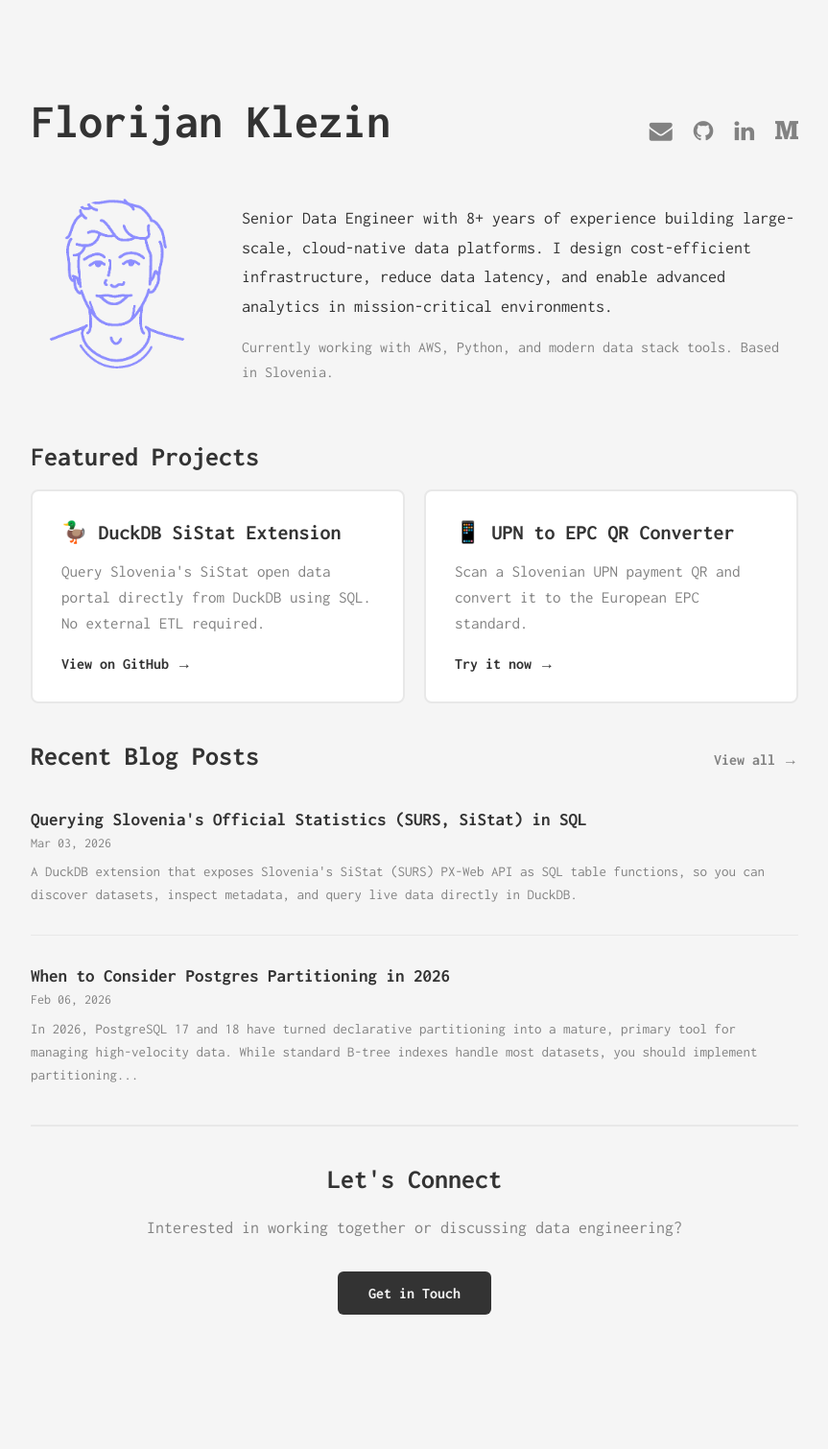
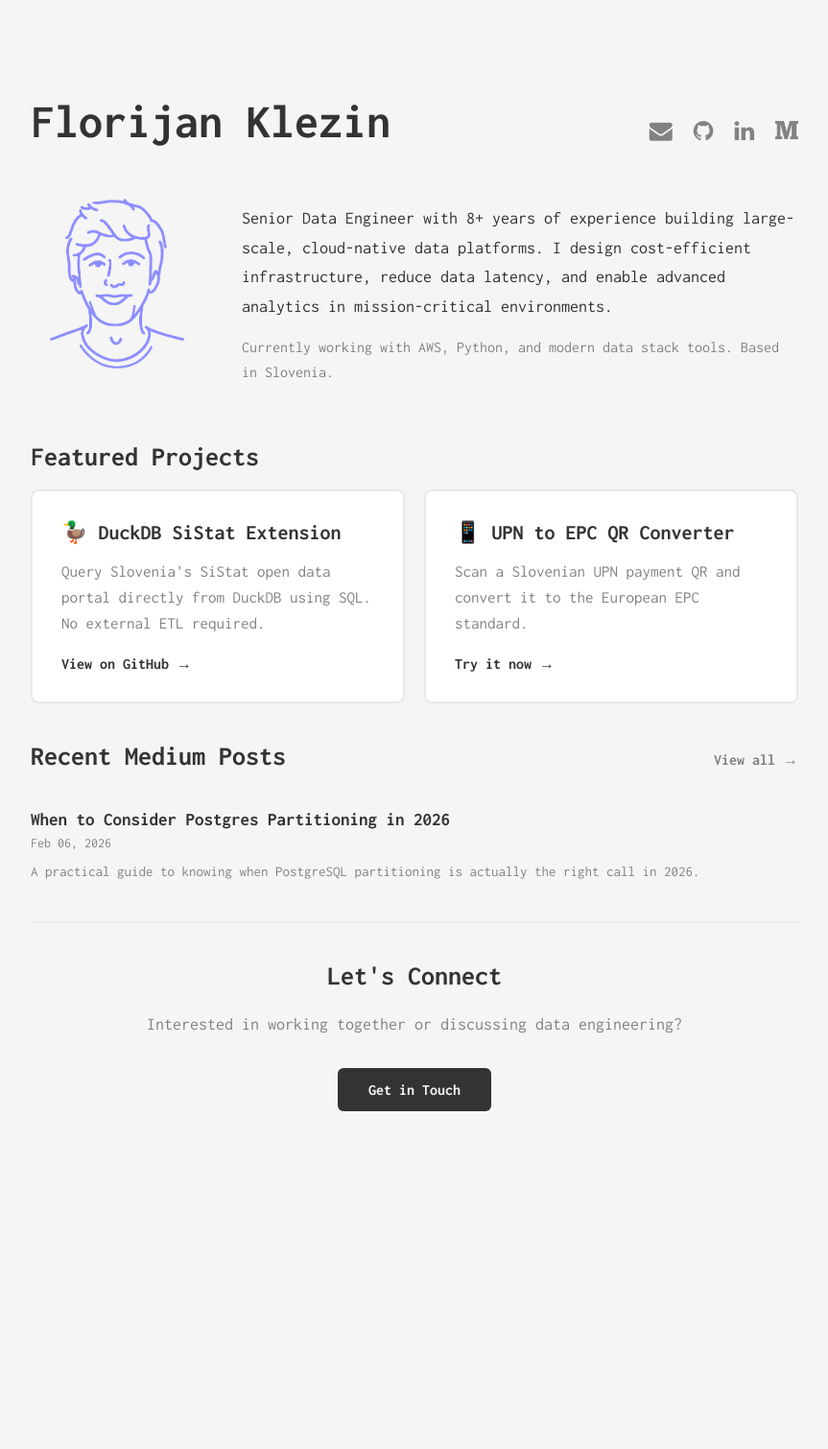
Before and after one commit to fklezin/fklezin.github.io, a Jekyll site: the page built from index.md, in a window 1280 px wide. Shown: the whole page at 96% size, without its empty margins (208-1071 px from the left). Built offline with Jekyll 4.4.1, drawn with Linux system fonts in a browser that asks for light colours; after the commit the page ends 1298 px from its top, so only the background shows below that.

Commit message:
List Medium posts on blog pages

```diff
--- /dev/null
+++ b/_data/medium_posts.yml
@@ -0,0 +1,4 @@
+- title: "When to Consider Postgres Partitioning in 2026"
+  date: 2026-02-06
+  url: "https://medium.com/@fklezin/when-to-consider-postgres-partitioning-in-2026-71189ac88728"
+  excerpt: "A practical guide to knowing when PostgreSQL partitioning is actually the right call in 2026."
--- a/blog.html
+++ b/blog.html
@@ -7,9 +7,9 @@ sitemap:
 ---
 
 <ul class="list-posts">
-    {% for post in site.posts %}
+    {% for post in site.data.medium_posts %}
         <li class="post-teaser">
-            <a href="{{ post.url | prepend: site.baseurl }}">
+            <a href="{{ post.url }}" target="_blank" rel="noopener noreferrer">
                 <span class="post-teaser__title">{{ post.title }}</span>
                 <span class="post-teaser__date">{{ post.date | date: "%d %B %Y" }}</span>
             </a>
--- a/index.md
+++ b/index.md
@@ -34,13 +34,13 @@ permalink:
 
   <section class="blog-section">
     <div class="section-header">
-      <h2 class="section-title">Recent Blog Posts</h2>
+      <h2 class="section-title">Recent Medium Posts</h2>
       <a href="/blog.html" class="view-all-link">View all →</a>
     </div>
     <ul class="post-list">
-      {% for post in site.posts limit:5 %}
+      {% for post in site.data.medium_posts limit:5 %}
         <li class="post-item">
-          <a href="{{ post.url | prepend: site.baseurl }}" class="post-link">
+          <a href="{{ post.url }}" class="post-link" target="_blank" rel="noopener noreferrer">
             <div class="post-content">
               <span class="post-title">{{ post.title }}</span>
               <span class="post-date">{{ post.date | date: "%b %d, %Y" }}</span>
```
